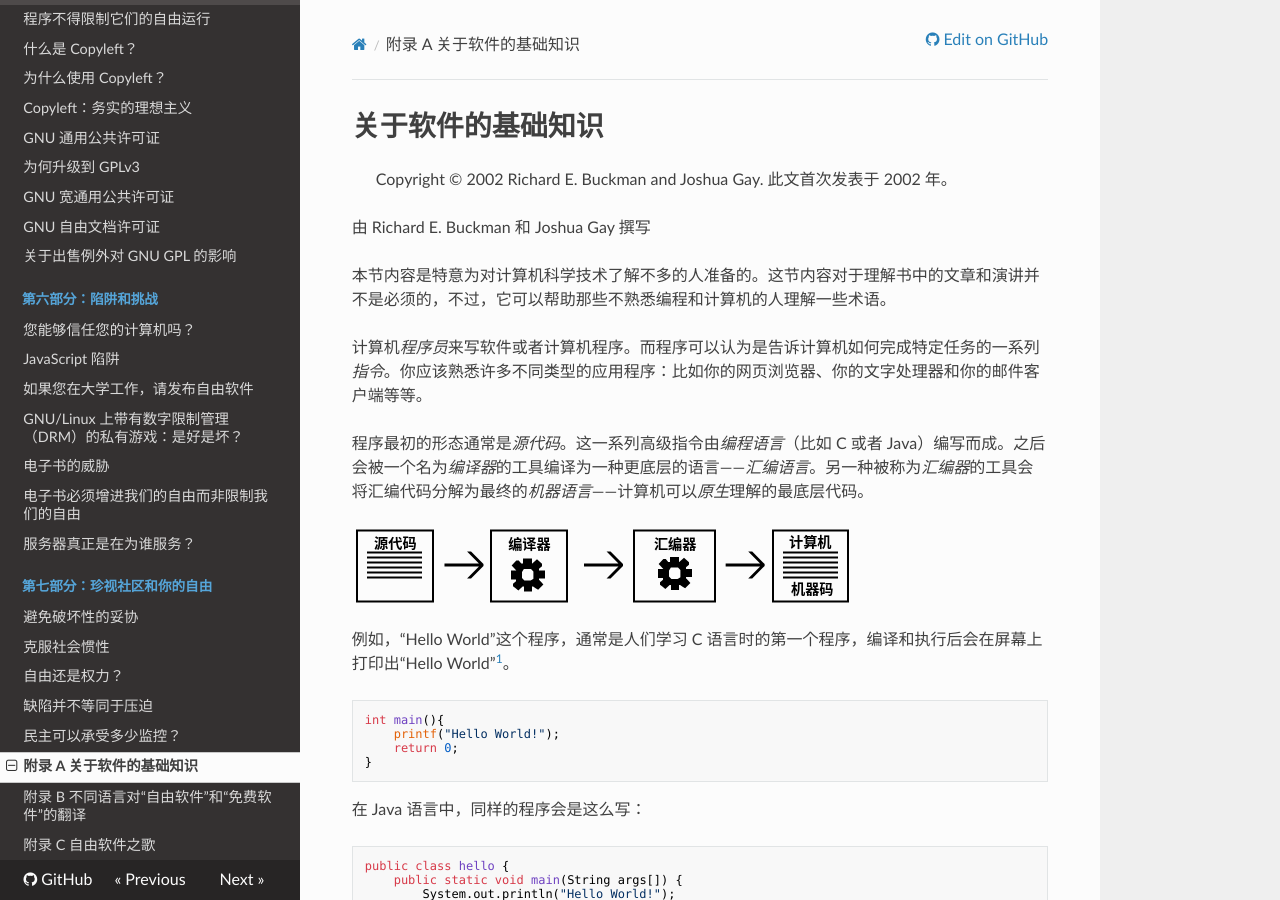
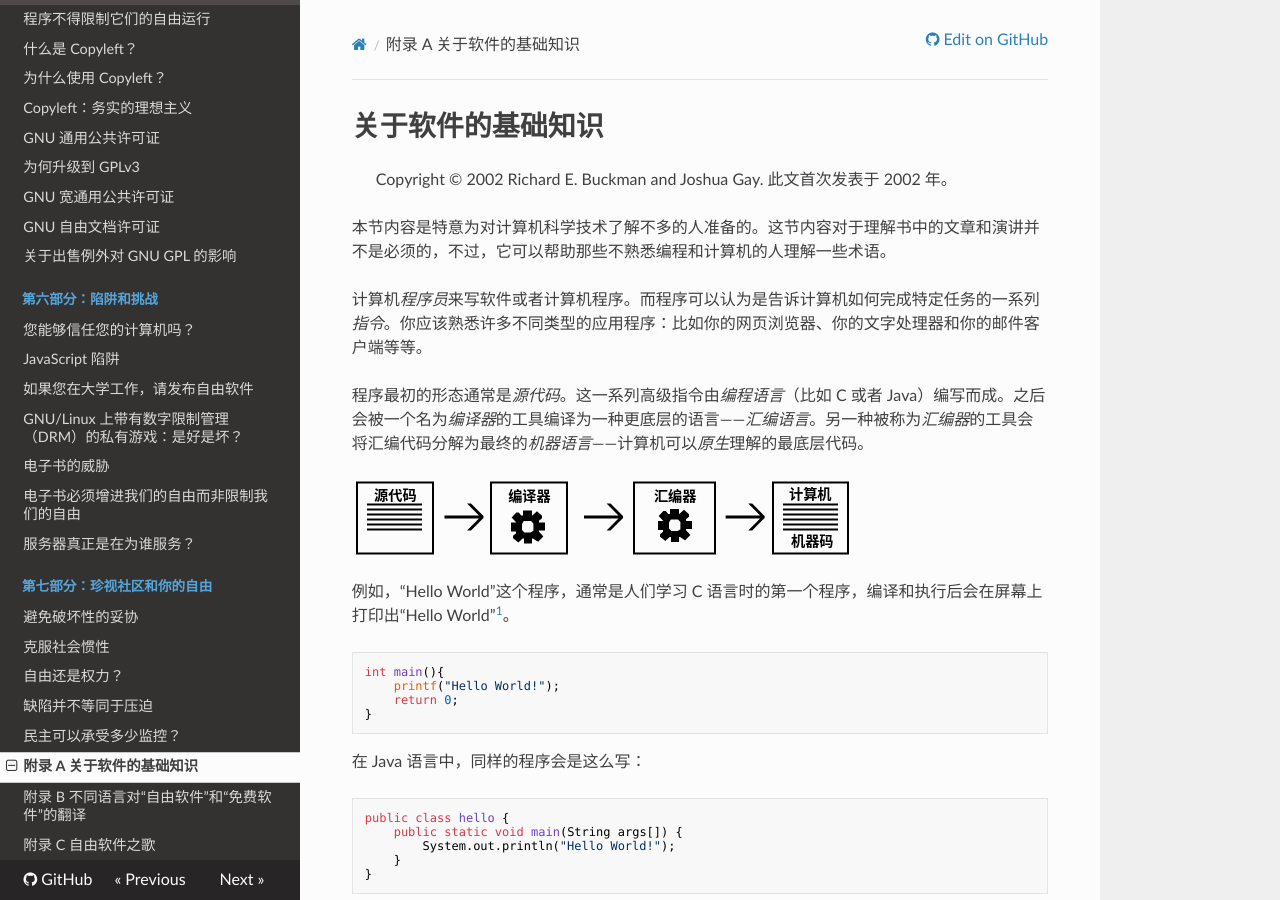
Before and after one commit to Diamochang/yfb-fsfs-zh, an MkDocs documentation site: the page built from docs/appendix-a.md, in a window 1280 px wide and 900 px high. Built offline with MkDocs 1.6.1, drawn with Linux system fonts in a browser that asks for light colours; nearby versions of some CDN libraries.

Commit message:
Fix: Typesetting

```diff
--- a/docs/appendix-a.md
+++ b/docs/appendix-a.md
@@ -1,8 +1,6 @@
 # 关于软件的基础知识<!--(pandoc) {#pandoc_appendix-a}(pandoc)-->
 
 > Copyright © 2002 Richard E. Buckman and Joshua Gay. 此文首次发表于 2002 年。
-
-由 Richard E. Buckman 和 Joshua Gay 撰写
 
 本节内容是特意为对计算机科学技术了解不多的人准备的。这节内容对于理解书中的文章和演讲并不是必须的，不过，它可以帮助那些不熟悉编程和计算机的人理解一些术语。
 
```
Also changed, not shown: 2 other files.
